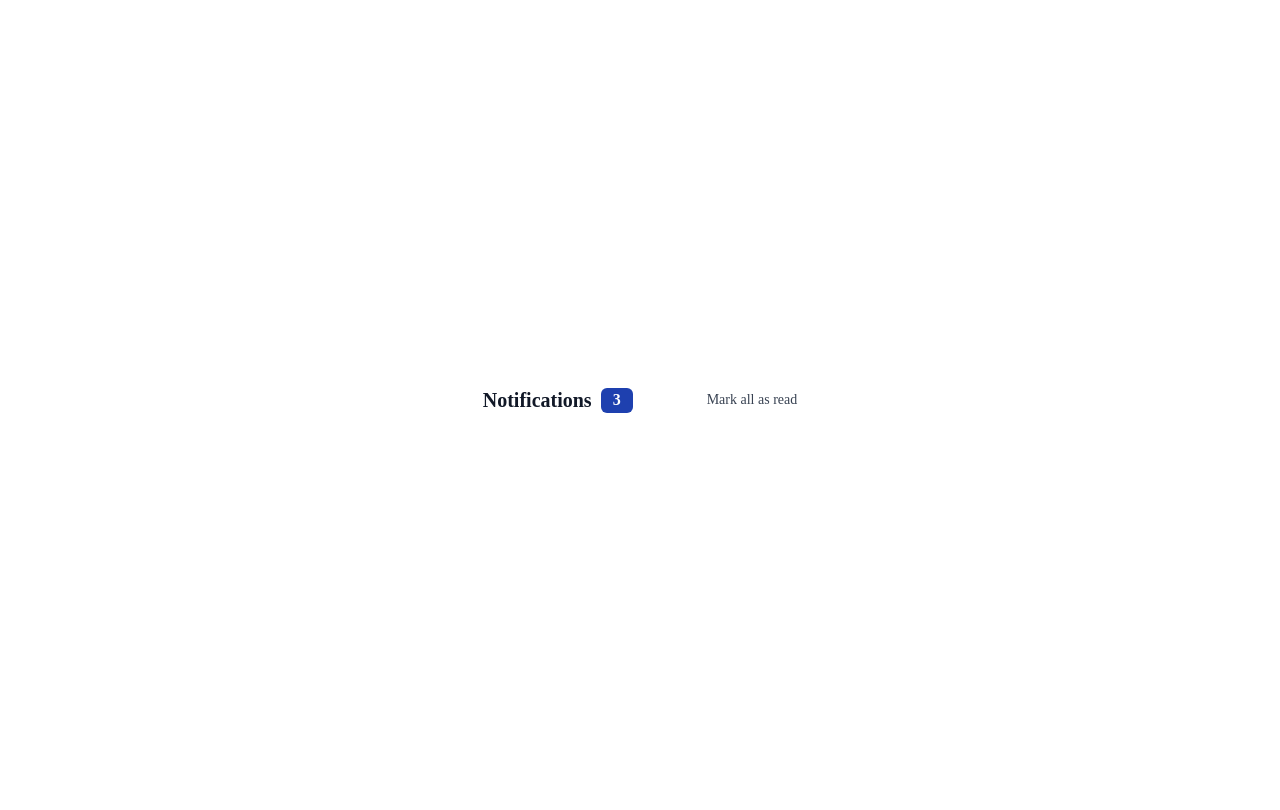
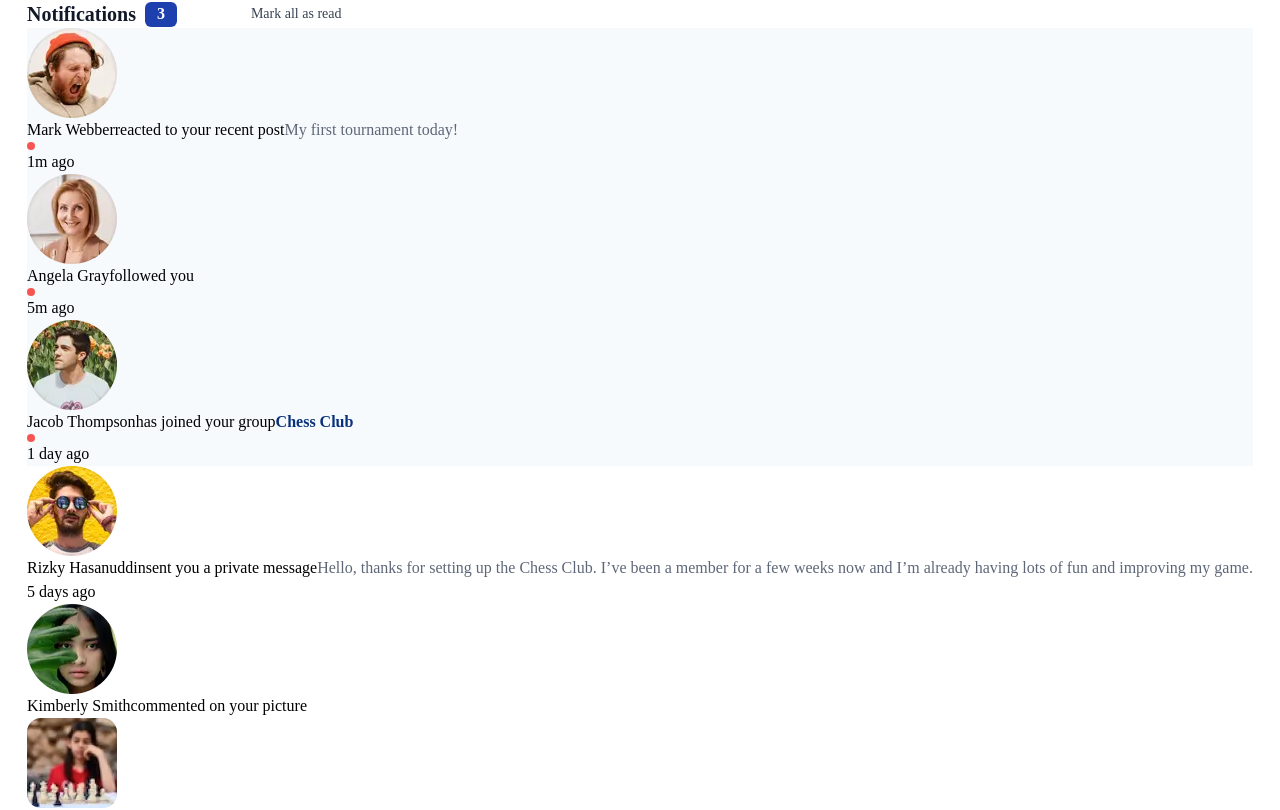
Before and after one commit to lashasaata/Notifications-page, a React (Vite) app: page / in a window 1280 px wide. Shown: the top 810 px of the page. Built offline with nearby package versions, Linux system fonts and the light colour scheme.

Commit message:
add functional

```diff
--- a/src/App.jsx
+++ b/src/App.jsx
@@ -1,14 +1,17 @@
 import { useState } from "react";
 import "./App.css";
 import Notification from "./components/Notification";
+import Message from "./components/Message";
+import Data from "../data.json";
 
 function App() {
-  const [count, setCount] = useState(0);
+  const [newData, setnewData] = useState(Data);
 
   return (
     <div className="flex items-center justify-center min-w-full min-h-screen">
       <main className="flex flex-col">
-        <Notification />
+        <Notification newData={newData} setnewData={setnewData} />
+        <Message newData={newData} setnewData={setnewData} />
         <div></div>
       </main>
     </div>
--- a/src/components/Massage.jsx
+++ /dev/null
@@ -1,5 +0,0 @@
-function Massage() {
-  return;
-}
-
-export default Massage;
--- /dev/null
+++ b/src/components/Message.jsx
@@ -0,0 +1,54 @@
+function Message(props) {
+  function readMessages(index) {
+    const clone = [...props.newData];
+    clone[index].seen = true;
+    props.setnewData(clone);
+  }
+  return props.newData.map((item, index) => {
+    return (
+      <div
+        key={index}
+        onClick={() => {
+          readMessages(index);
+        }}
+        className={`${!item.seen ? "bg-[#f7fafd]" : "bg-white"}`}
+      >
+        <img
+          src={`./images/avatar-${item.author
+            .replace(" ", "-")
+            .toLowerCase()}.webp`}
+          alt="avatar images"
+        />
+        <div>
+          <div>
+            <p>
+              <span>{item.author}</span>
+              <span>{item.type}</span>
+              {item.content.includes(".webp") ? (
+                <img src={`${item.content}`} />
+              ) : (
+                <span
+                  className={
+                    item.type == "left the group" ||
+                    item.type == "has joined your group"
+                      ? `text-[#0a327b] font-extrabold`
+                      : `text-[#5e6778]`
+                  }
+                >
+                  {item.content}
+                </span>
+              )}
+            </p>
+            {!item.seen ? (
+              <div className="bg-[#f65552] w-[8px] h-[8px] rounded-full"></div>
+            ) : (
+              ""
+            )}
+          </div>
+          <span>{item.time}</span>
+        </div>
+      </div>
+    );
+  });
+}
+export default Message;
--- a/src/components/Notification.jsx
+++ b/src/components/Notification.jsx
@@ -1,13 +1,23 @@
-function Notification() {
+function Notification(props) {
+  function markAsRead() {
+    const clone = [...props.newData].map((item) => {
+      item.seen = true;
+      return item;
+    });
+    props.setnewData(clone);
+  }
   return (
     <div className="flex items-center">
       <h1 className="text-xl font-extrabold text-gray-900 lg: text-2xl">
         Notifications
       </h1>
       <span className="w-8 h-[25px] rounded-md bg-blue-800 inline-block text-center font-extrabold text-base text-white ml-[9px] lg: ml-[11px]">
-        3
+        {[...props.newData].filter((e) => !e.seen).length}
       </span>
-      <span className="text-sm font-medium text-gray-700 ml-[74px] lg: text-base ml-[356px]">
+      <span
+        onClick={markAsRead}
+        className="text-sm font-medium text-gray-700 ml-[74px] lg: text-base ml-[356px]"
+      >
         Mark all as read
       </span>
     </div>
```
